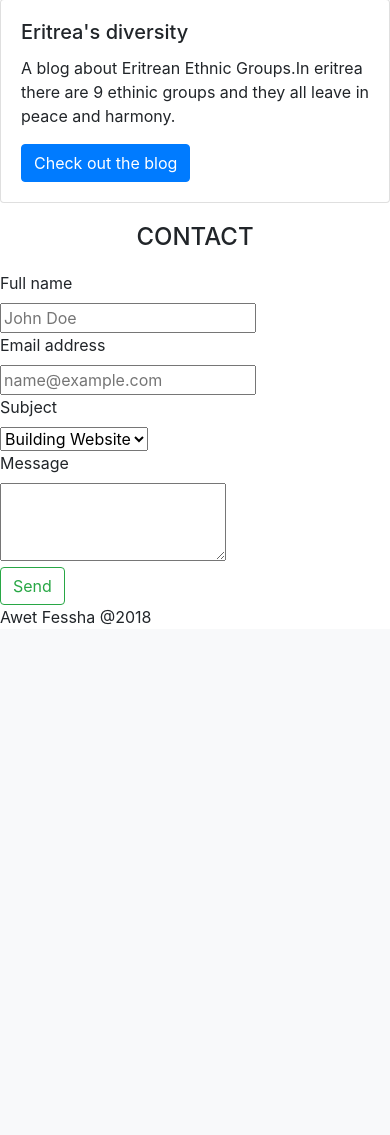
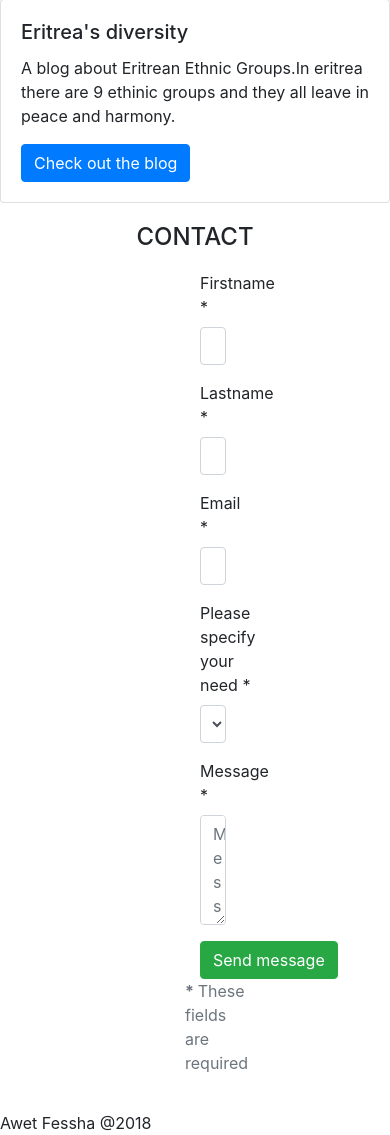
Before and after one commit to AKFessha/Portfolio, a PHP site: page / in a window 390 px wide. Shown: the part 3118-4253 px from the top of the page. Before the commit the page ends 3742 px from the top, so only its background shows below. Run offline with PHP 8.4, Linux system fonts and the light colour scheme.

Commit message:
add new form

```diff
--- a/index.html
+++ b/index.html
@@ -170,36 +170,72 @@
     </section>
     <section id="contact">
         <h4> Contact</h4>
-        <form class="form">
-            <div>
-                <label>Full name</label>
-                <br />
-                <input type="name" placeholder="John Doe">
-            </div>
-            <div>
-                <label>Email address</label>
-                <br />
-                <input type="email" placeholder="name@example.com">
-            </div>
-            <div>
-                <label>Subject</label>
-                <br />
-                <select>
-                    <option>Building Website</option>
-                    <option>Develop App</option>
-                    <option>Price enquiry</option>
-                    <option>Complaint</option>
-                    <option>Feed back</option>
-                </select>
-            </div>
+        <form id="contact-form" role="form">
 
-            <div>
-                <label>Message</label>
-                <br />
-                <textarea rows="3"></textarea>
-            </div>
-            <div>
-                <button class="btn btn-outline-success">Send</button>
+            <div class="messages"></div>
+
+            <div class="controls">
+
+                <div class="row">
+                    <div class="col-md-6">
+                        <div class="form-group">
+                            <label for="form_name">Firstname *</label>
+                            <input id="form_name" type="text" name="name" class="form-control" placeholder="Please enter your firstname *"
+                                required="required" data-error="Firstname is required.">
+                            <div class="help-block with-errors"></div>
+                        </div>
+                    </div>
+                    <div class="col-md-6">
+                        <div class="form-group">
+                            <label for="form_lastname">Lastname *</label>
+                            <input id="form_lastname" type="text" name="surname" class="form-control" placeholder="Please enter your lastname *"
+                                required="required" data-error="Lastname is required.">
+                            <div class="help-block with-errors"></div>
+                        </div>
+                    </div>
+                </div>
+                <div class="row">
+                    <div class="col-md-6">
+                        <div class="form-group">
+                            <label for="form_email">Email *</label>
+                            <input id="form_email" type="email" name="email" class="form-control" placeholder="Please enter your email *"
+                                required="required" data-error="Valid email is required.">
+                            <div class="help-block with-errors"></div>
+                        </div>
+                    </div>
+                    <div class="col-md-6">
+                        <div class="form-group">
+                            <label for="form_need">Please specify your need *</label>
+                            <select id="form_need" name="need" class="form-control" required="required" data-error="Please specify your need.">
+                                <option value=""></option>
+                                <option value="Request quotation">Request quotation</option>
+                                <option value="Request order status">Request order status</option>
+                                <option value="Request copy of an invoice">Request copy of an invoice</option>
+                                <option value="Other">Other</option>
+                            </select>
+                            <div class="help-block with-errors"></div>
+                        </div>
+                    </div>
+                </div>
+                <div class="row">
+                    <div class="col-md-12">
+                        <div class="form-group">
+                            <label for="form_message">Message *</label>
+                            <textarea id="form_message" name="message" class="form-control" placeholder="Message for me *"
+                                rows="4" required="required" data-error="Please, leave us a message."></textarea>
+                            <div class="help-block with-errors"></div>
+                        </div>
+                    </div>
+                    <div class="col-md-12">
+                        <input type="submit" class="btn btn-success btn-send" value="Send message">
+                    </div>
+                    <div class="row">
+                        <div class="col-md-12">
+                            <p class="text-muted">
+                                <b> * </b> These fields are required</p>
+                        </div>
+                    </div>
+                </div>
             </div>
         </form>
     </section>
--- a/style.css
+++ b/style.css
@@ -9,3 +9,6 @@ h4 {
   text-align: center;
   margin: 20px;
 }
+#contact-form {
+  margin: 20px 200px;
+}
```
